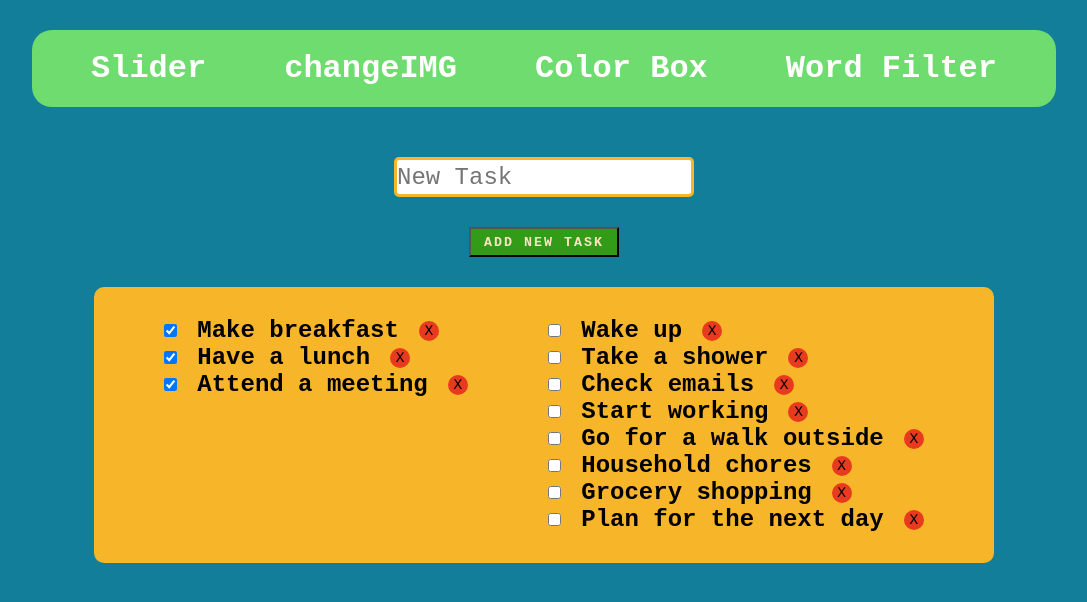
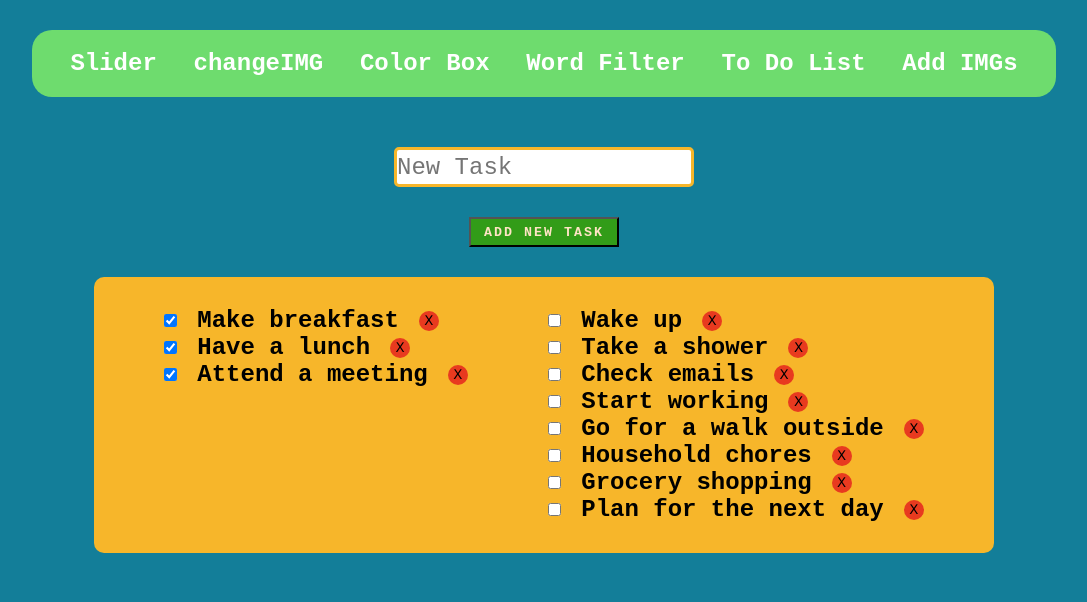
Before and after one commit to Aeoxx/miniProjects, a plain HTML site: page toDoList.html in a window 1280 px wide. Shown: the whole page, without its empty margins (96-1183 px from the left). Drawn offline with Linux system fonts and the light colour scheme.

Commit message:
save 7.2

```diff
--- a/css/helper.css
+++ b/css/helper.css
@@ -5,7 +5,7 @@
 }
 
 a {
-  font-size: 32px;
+  font-size: 24px;
   font-weight: bold;
   color: #fff;
 }
@@ -33,4 +33,8 @@ a {
 
 }
 
+header {
+  font-family: 'Trebuchet MS', 'Lucida Sans Unicode', 'Lucida Grande', 'Lucida Sans', Arial, sans-serif;
+}
+
 /*----------------> My Projects Styles <----------------- */
--- a/toDoList.html
+++ b/toDoList.html
@@ -5,7 +5,7 @@
   <meta http-equiv="X-UA-Compatible" content="IE=edge">
   <meta name="viewport" content="width=device-width, initial-scale=1.0">
   <link rel="stylesheet" href="./css/helper.css" />
-  <link rel="stylesheet" href="./css/toDoList.css">
+  <link rel="stylesheet" href="./css/toDoList.css"/>
   <title>To Do List</title>
 </head>
 <body>
@@ -14,6 +14,8 @@
     <a href="./changeIMG.html">changeIMG</a>
     <a href="./colorBox.html">Color Box</a>
     <a href="./wordFilter.html">Word Filter</a>
+    <a href="./toDoList.html">To Do List</a>
+    <a href="./buttonMore.html">Add IMGs</a>
   </header>
  <div class="general">
     <input type="text" class="input" placeholder="New Task">
```
Also changed, not shown: buttonMore.html (+2 -0 lines), changeIMG.html (+2 -0 lines), colorBox.html (+2 -0 lines), slider.html (+2 -0 lines), wordFilter.html (+2 -0 lines), test.txt (deleted), 1 other file.
